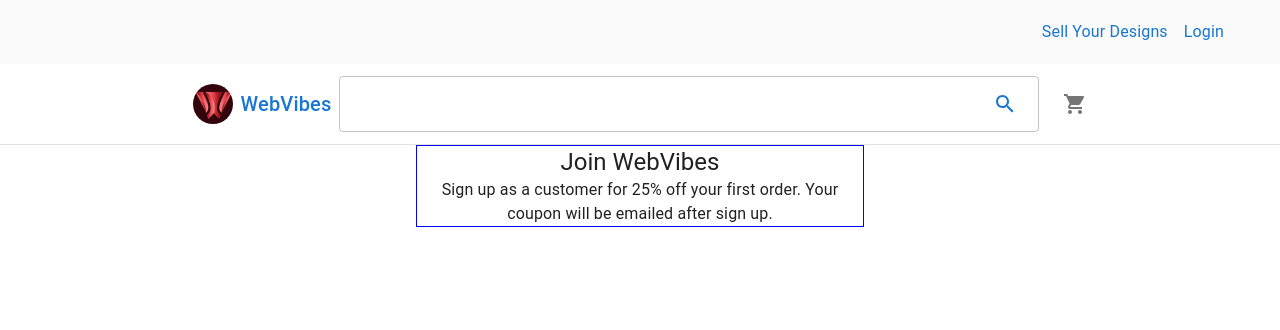
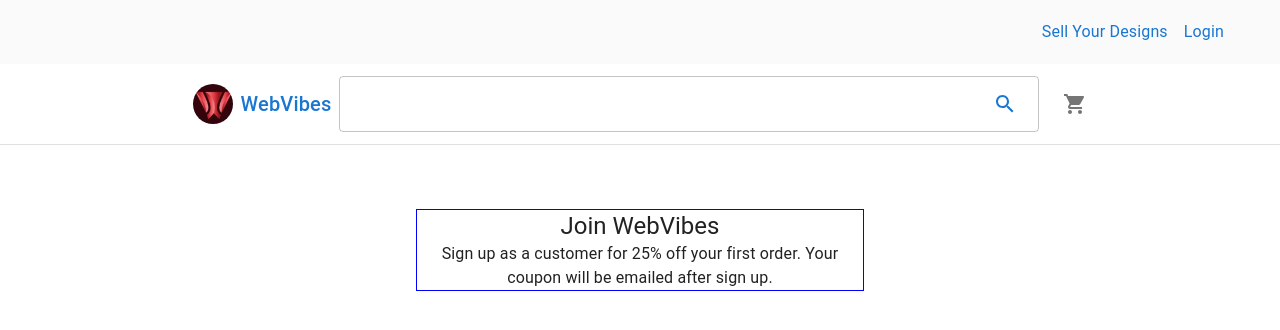
Before and after one commit to Tanaka785/OnlineStore, a React (Vite) app in the folder Frontend/: page /signup in a window 1280 px wide. Shown: the top 330 px of the page. Built offline with nearby package versions, Linux system fonts and the light colour scheme.

Commit message:
modify the CenteredBox to take an exta prop sx in order for it to be overridable in the importing files.

```diff
--- a/Frontend/src/components/other/authentication/signup/CenteredBox.jsx
+++ b/Frontend/src/components/other/authentication/signup/CenteredBox.jsx
@@ -1,14 +1,17 @@
 import { Box } from "@mui/material";
 
-export default function CenteredBox({ children }) {
+export default function CenteredBox({ children, sx }) {
   return (
     <Box
-      sx={{
-        display: "grid",
-        placeItems: "center",
-        width: "35%",
-        border: "1px solid blue",
-      }}
+      sx={[
+        {
+          display: "grid",
+          placeItems: "center",
+          width: "35%",
+          border: "1px solid blue",
+        },
+        ...(Array.isArray(sx) ? sx : [sx]),
+      ]}
     >
       {children}
     </Box>
--- a/Frontend/src/components/other/authentication/signup/Promo.jsx
+++ b/Frontend/src/components/other/authentication/signup/Promo.jsx
@@ -3,12 +3,7 @@ import CenteredBox from "./CenteredBox";
 
 export default function Promo(params) {
   return (
-    <CenteredBox
-      sx={{
-        marginTop: 10,
-        border: "1px solid red",
-      }}
-    >
+    <CenteredBox sx={{ marginTop: 8 }}>
       <Typography component={"div"} variant="h5">
         Join WebVibes
       </Typography>
```
